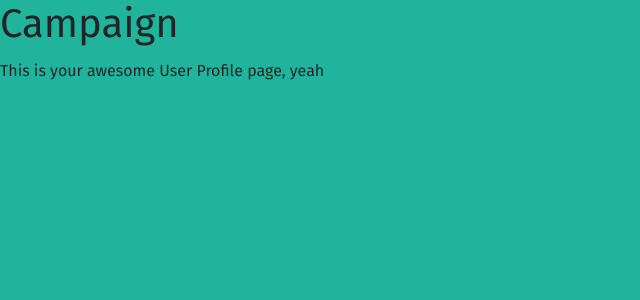
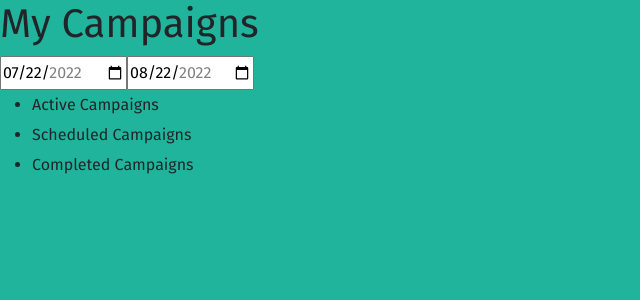
Before and after one commit to ztone/deployment_test, a React (Create React App) app: page /campaigns in a window 1280 px wide. Shown: the top 300 px of the page, without its empty margins (0-640 px from the left). Built offline with nearby package versions, Linux system fonts and the light colour scheme.

Commit message:
Campaigns

```diff
--- a/src/pages/Campaign.js
+++ b/src/pages/Campaign.js
@@ -4,8 +4,18 @@ export default function UserPage() {
 let { id } = useParams();
 return (
 <>
-<h1>Campaign {id}</h1>
-<p>This is your awesome User Profile page, yeah</p>
+    <h1>My Campaigns</h1>
+    <input type="date" id="start" name="trip-start"
+        value="2022-07-22"
+        min="2022-01-01" max="2022-12-31"></input>
+    <input type="date" id="end" name="trip-end"
+        value="2022-08-22"
+        min="2022-01-01" max="2022-12-31"></input>
+    <ul>
+        <li>Active Campaigns</li>
+        <li>Scheduled Campaigns</li>
+        <li>Completed Campaigns</li>
+    </ul>
 </>
 );
 }
```
